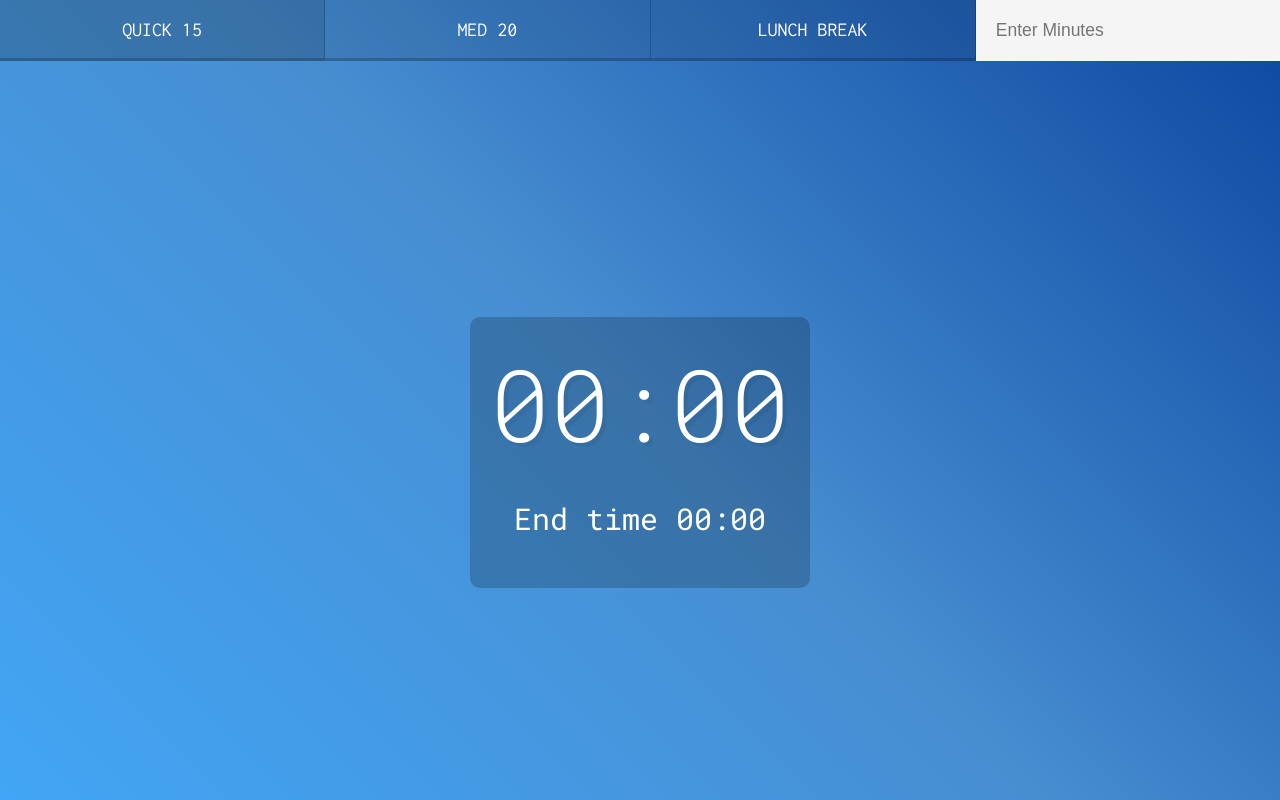
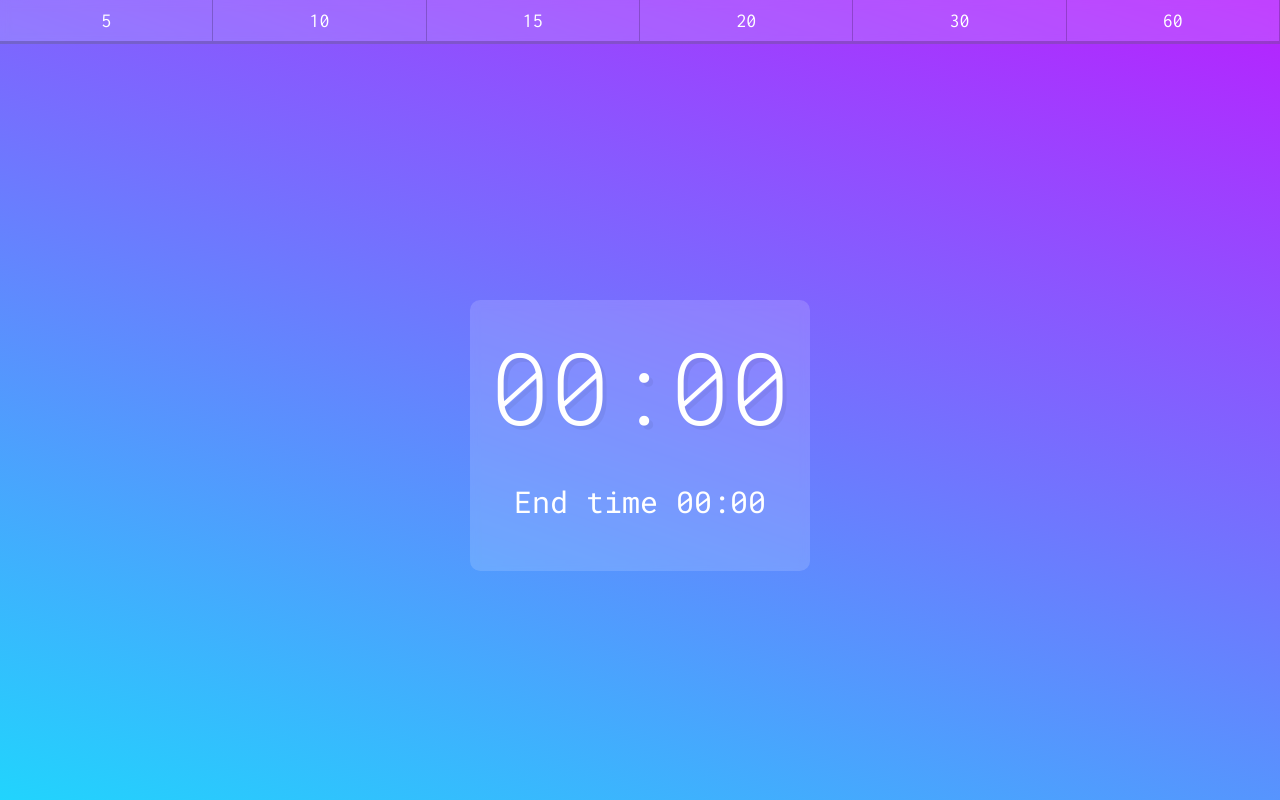
Before and after one commit to mister-josuecedeno/simple-timer, a plain HTML site: page index.html in a window 1280 px wide. Drawn offline with Linux system fonts and the light colour scheme.

Commit message:
Version 2

```diff
--- a/index.html
+++ b/index.html
@@ -13,18 +13,19 @@
   </head>
   <body>
     <div class="timer">
-      <div class="timer__controls">
-        <!-- <button data-time="20" class="timer__button">20 Secs</button> -->
-        <!-- <button data-time="300" class="timer__button">Work 5</button> -->
-        <button data-time="900" class="timer__button">Quick 15</button>
-        <button data-time="1200" class="timer__button">Med 20</button>
-        <button data-time="3600" class="timer__button">Lunch Break</button>
+      <div class="timer__controls container">
+        <button data-time="300" class="timer__button">5</button>
+        <button data-time="600" class="timer__button">10</button>
+        <button data-time="900" class="timer__button">15</button>
+        <button data-time="1200" class="timer__button">20</button>
+        <button data-time="1800" class="timer__button">30</button>
+        <button data-time="3600" class="timer__button">60</button>
         <form name="customForm" id="custom">
           <input type="text" name="minutes" placeholder="Enter Minutes" />
         </form>
       </div>
       <div class="display">
-        <div class="display__group">
+        <div class="display__group container">
           <h1 class="display__time-left">00:00</h1>
           <p class="display__end-time">End time 00:00</p>
         </div>
--- a/style.css
+++ b/style.css
@@ -3,8 +3,9 @@
 html {
   box-sizing: border-box;
   font-size: 10px;
-  background: #8e24aa;
-  background: linear-gradient(45deg, #42a5f5 0%, #478ed1 50%, #0d47a1 100%);
+
+  background-color: #21d4fd;
+  background-image: linear-gradient(19deg, #21d4fd 0%, #b721ff 100%);
 }
 
 *,
@@ -35,7 +36,7 @@ body {
 
 .timer__controls form {
   flex: 1;
-  display: flex;
+  /* display: flex; */
 }
 
 .timer__controls input {
@@ -51,7 +52,7 @@ body {
   color: white;
   font-size: 2rem;
   text-transform: uppercase;
-  background: rgba(0, 0, 0, 0.1);
+  /* background: rgba(0, 0, 0, 0.1); */
   border-bottom: 3px solid rgba(0, 0, 0, 0.2);
   border-right: 1px solid rgba(0, 0, 0, 0.2);
   padding: 1rem;
@@ -60,7 +61,7 @@ body {
 
 .timer__button:hover,
 .timer__button:focus {
-  background: rgba(0, 0, 0, 0.2);
+  /* background: rgba(0, 0, 0, 0.2); */
   outline: 0;
 }
 
@@ -78,7 +79,7 @@ body {
 }
 
 .display__group {
-  background: rgba(0, 0, 0, 0.2);
+  /* background: rgba(0, 0, 0, 0.2); */
   border-radius: 10px;
   padding: 2em;
 }
@@ -95,3 +96,13 @@ input {
   background: whitesmoke;
   font-size: 1.75em;
 }
+
+.container {
+  background-color: rgba(255, 255, 255, 0.15);
+  backdrop-filter: blur(5px);
+}
+
+form {
+  display: none;
+  visibility: hidden;
+}
```
Also changed, not shown: cloud.jpg (added).
